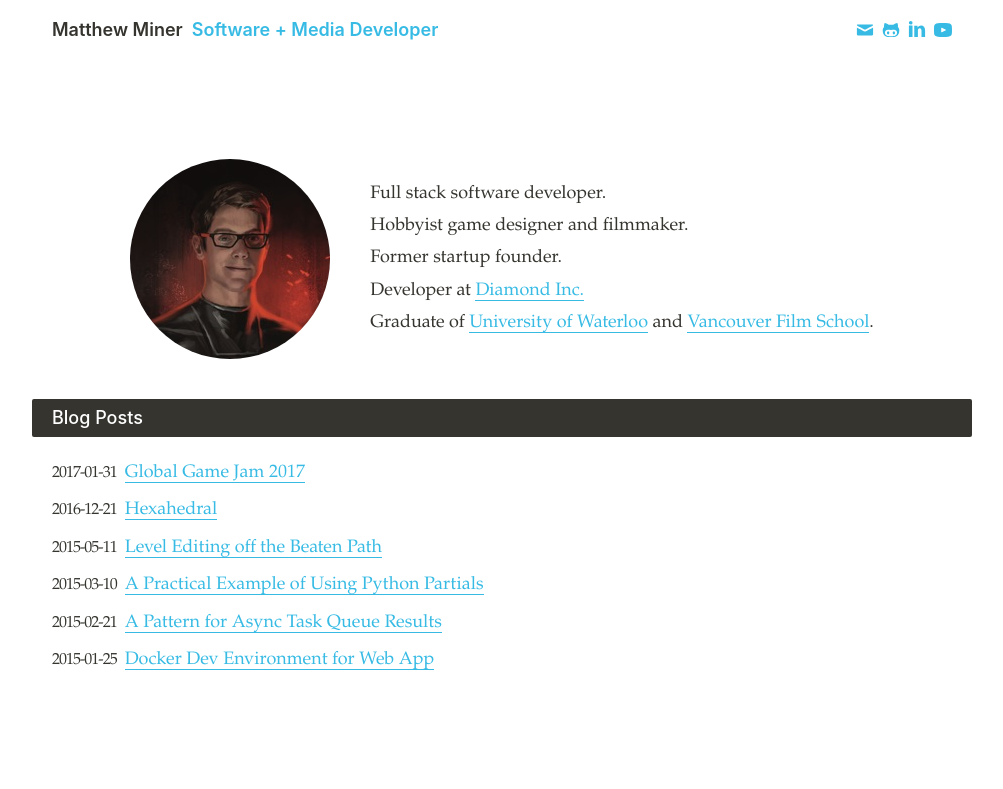
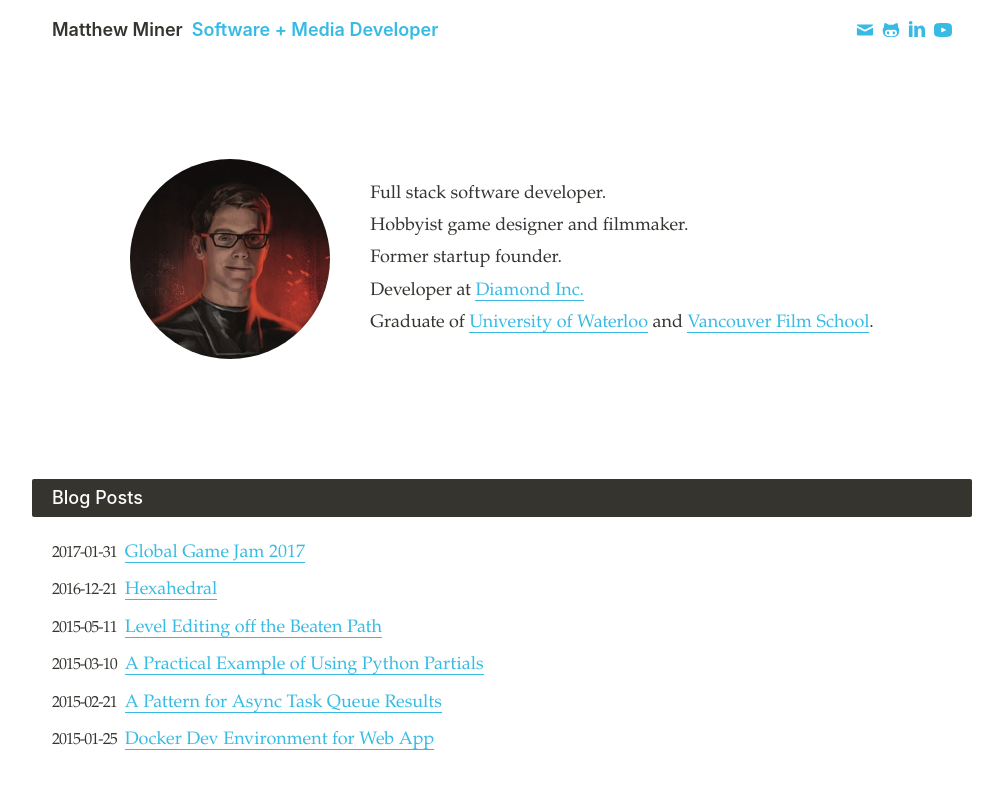
Before and after one commit to mminer/mminer.github.com, a Jekyll site: the page built from index.html, in a window 1280 px wide. Shown: the top 789 px of the page, without its empty margins (138-1141 px from the left). Built offline with Jekyll 4.4.1, drawn with Linux system fonts in a browser that asks for light colours.

Commit message:
Minor margin tweaks

```diff
--- a/_sass/_main.scss
+++ b/_sass/_main.scss
@@ -46,7 +46,7 @@ a {
   text-decoration: none;
 
   // Use slightly-nicer spaced underline.
-  @include transition(border-color 0.1s);
+  @include transition(all 0.1s);
   border-bottom: 1px solid $accent-color;
 
   &:hover {
@@ -122,6 +122,10 @@ body > header {
   max-width: $page-width;
   padding: 0 $side-padding;
 
+  a {
+    border-width: 0;
+  }
+
   h1, h2 {
     font-size: 1.8rem;
     font-weight: 600;
@@ -133,7 +137,6 @@ body > header {
     position: relative;
 
     a {
-      border-width: 0;
       color: $dark-color;
 
       &:hover {
@@ -201,7 +204,6 @@ body > header {
 
 		a {
       @include transition(transform 0.1s);
-      border-width: 0;
 			display: block;
       padding: 0 0.4rem;
 
@@ -289,6 +291,7 @@ article, main {
   @include align-items(center);
   @include display(flex);
   @include justify-content(center);
+  margin-bottom: 12rem;
 
   img {
     border-radius: 50%;
@@ -369,6 +372,10 @@ article, main {
   hr {
     margin: 2rem auto;
   }
+
+  .about {
+    margin-bottom: 6rem;
+  }
 }
 
 @media (max-width: 550px) {
--- a/index.html
+++ b/index.html
@@ -6,6 +6,7 @@ layout: base
 
   <div class="about">
     <img alt="Avatar" class="avatar" srcset="/images/avatar.jpg 1x, /images/avatar@2x.jpg 2x" src="/images/avatar.jpg">
+
     <ul>
       <li>Full stack software developer.</li>
       <li>Hobbyist game designer and filmmaker.</li>
```
